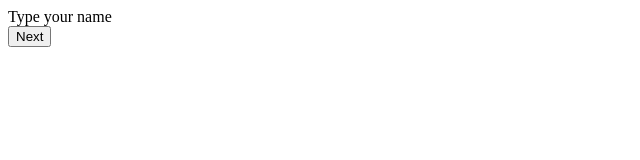
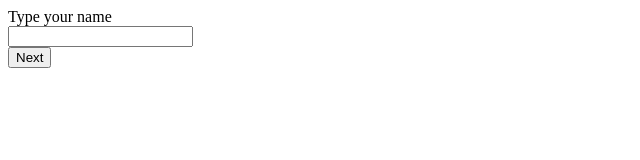
Before and after one commit to MSeanG/madlibs-style-game, a plain HTML site: page index.html in a window 1280 px wide. Shown: the whole page, without its empty margins (0-640 px from the left). Drawn offline with nearby package versions, Linux system fonts and the light colour scheme.

Commit message:
Added input field, empty answer array, if conditionals to push input to answer array in nextPrompt and showFinal function to concatenate answers

```diff
--- a/index.html
+++ b/index.html
@@ -18,15 +18,22 @@
           'Type a noun'
         ];
 
+        // array to hold answers
+        var answers = [];
+
         // Keep track of current prompt
         var currentPrompt = 0;
 
         // Function to call the next prompt
         var nextPrompt = function() {
+            // if prompt is not zero add input value to array
+            if(currentPrompt != 0) {
+                answers.push($('input').val());
+            }
             // if there is a next prompt
             if(currentPrompt < prompts.length) {
                 // put prompt in all html elements with class prompt
-                $('.prompt').html(prompts[currentPrompt]);
+                $('.prompt').html(prompts[currentPrompt] + '<br><input type="text">');
                 // move the next prompt into variable currentPrompt
                 currentPrompt = currentPrompt + 1;
             }
@@ -34,6 +41,7 @@
             else {
                 // put a new message into the html
                 $('.prompt').html("that's all for now!");
+                alert(answers);
             }
         }
 
```
